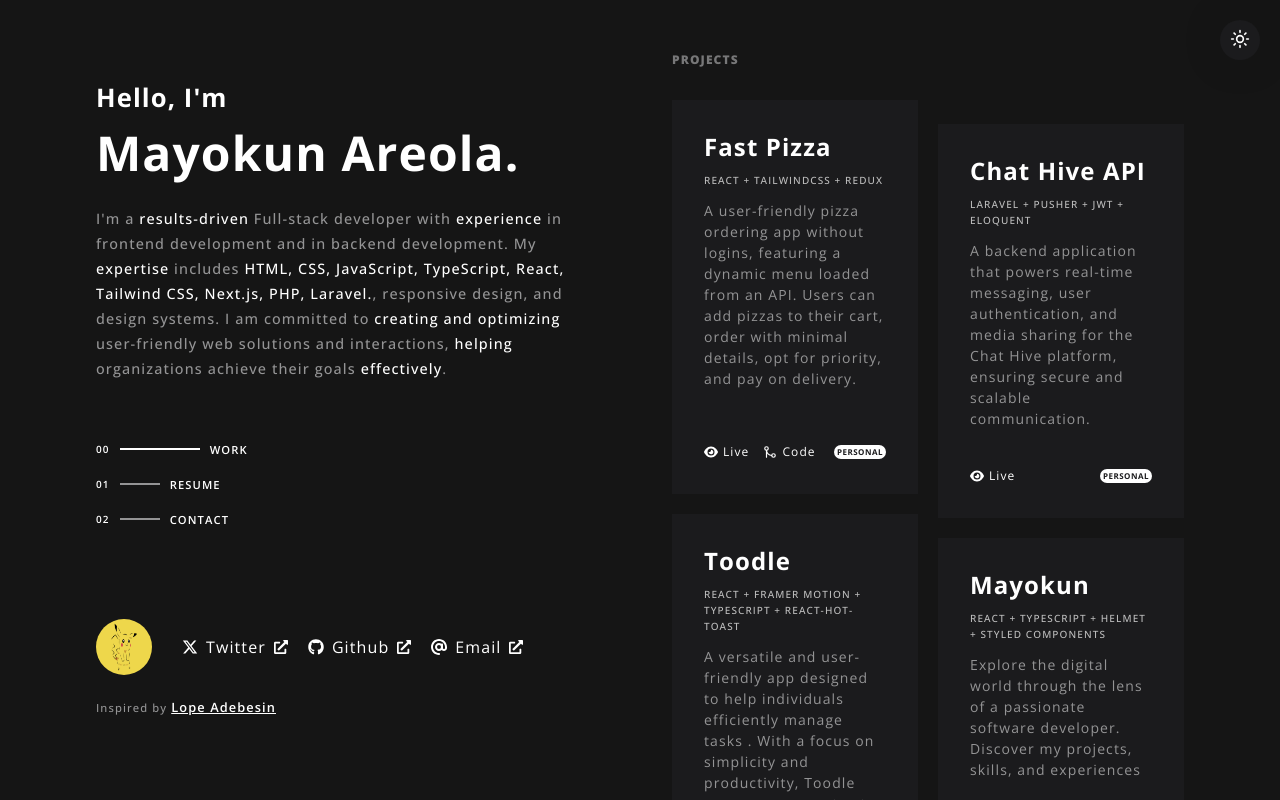
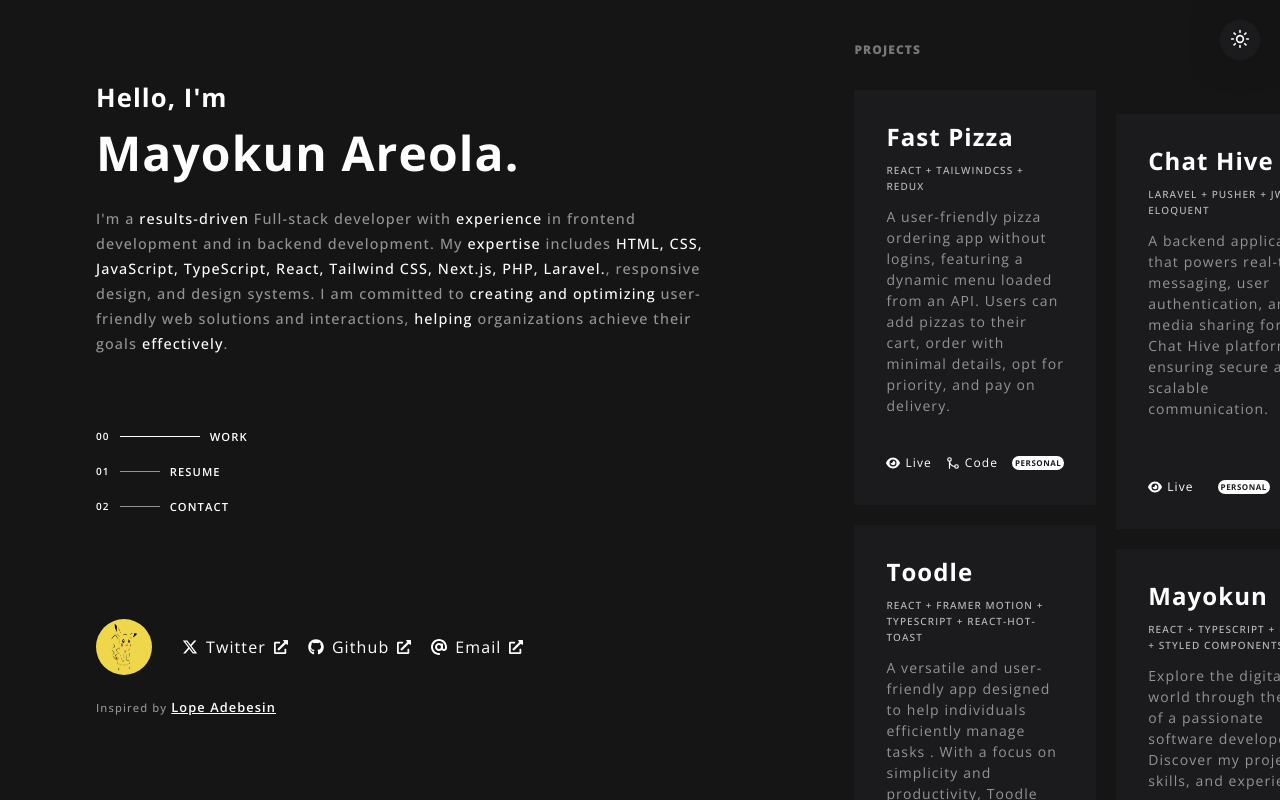
Before and after one commit to Mayokunnn/mayokun.tech, a React (Vite) app: page / in a window 1280 px wide. Built offline with nearby package versions, Linux system fonts and the light colour scheme.

Commit message:
Creating the contact page

```diff
--- a/src/componenents/Project.tsx
+++ b/src/componenents/Project.tsx
@@ -32,7 +32,7 @@ const Project = function (props: Props) {
 
   return (
     <Card className={classes}>
-      <CardContainer >
+      <CardContainer>
         <ProjectDetails>
           <ProjectHeading>{props.title}</ProjectHeading>
           <ProjectStack>{props.stack}</ProjectStack>
@@ -42,13 +42,17 @@ const Project = function (props: Props) {
         </ProjectDetails>
         <CardFooter className="footer">
           <CardLinkContainer>
-            <CardLink href={props.live} target="_blank" rel="noopener noreferrer">
+            <CardLink
+              href={props.live}
+              target="_blank"
+              rel="noopener noreferrer"
+            >
               <span className="icon">{<FaEye />}</span>
               <span>Live</span>
             </CardLink>
             {!props.isPrivate && (
               <CardLink
-              href={props.github}
+                href={props.github}
                 target="_blank"
                 rel="noopener noreferrer"
               >
@@ -57,10 +61,15 @@ const Project = function (props: Props) {
               </CardLink>
             )}
           </CardLinkContainer>
-          <ProjectFeatured>{props.featured ? "Featured": "Personal"}</ProjectFeatured>
+          <CardLinkContainer>
+            <ProjectFeatured>
+              {props.featured ? "Featured" : "Personal"}
+            </ProjectFeatured>
+            {props.isPrivate && <ProjectFeatured>Private</ProjectFeatured>}
+          </CardLinkContainer>
         </CardFooter>
       </CardContainer>
-     </Card>
+    </Card>
   );
 };
 
--- a/src/styles/Main.style.ts
+++ b/src/styles/Main.style.ts
@@ -17,7 +17,7 @@ export const Container = styled.div`
 export const MainView = styled.div`
   padding: 5% 15% 10% 5%;
   overflow-y: scroll;
-  height: 100vh;
+  height: 100dvh;
 
   &::-webkit-scrollbar {
     display: none;
@@ -30,7 +30,7 @@ export const MainView = styled.div`
 `;
 
 export const SideBar = styled.div`
-  width: 100%;
+  width: 100vh;
   margin: 4rem 1rem;
   padding: 1rem 5rem;
   display: flex;
--- a/src/styles/Project.style.ts
+++ b/src/styles/Project.style.ts
@@ -72,7 +72,7 @@ export const CardFooter = styled.div`
 
   &.footer {
     @media only screen and (max-width: 990px) {
-      margin-top: 0 !important;
+      font-size: 10px;
     }
   }
 
@@ -85,12 +85,14 @@ export const ProjectFeatured = styled.div`
   color: ${({ theme }) => theme.card};
   background-color: ${({ theme }) => theme.text};
   border-radius: 8px;
-  padding: 1.5px 3px;
+  padding: 1.8px 3px;
   align-self: center;
   letter-spacing: 0.5px;
   text-transform: uppercase;
 
-
+  @media only screen and (max-width: 990px) {
+    font-size: 10px;
+  }
 `;
 
 
```
